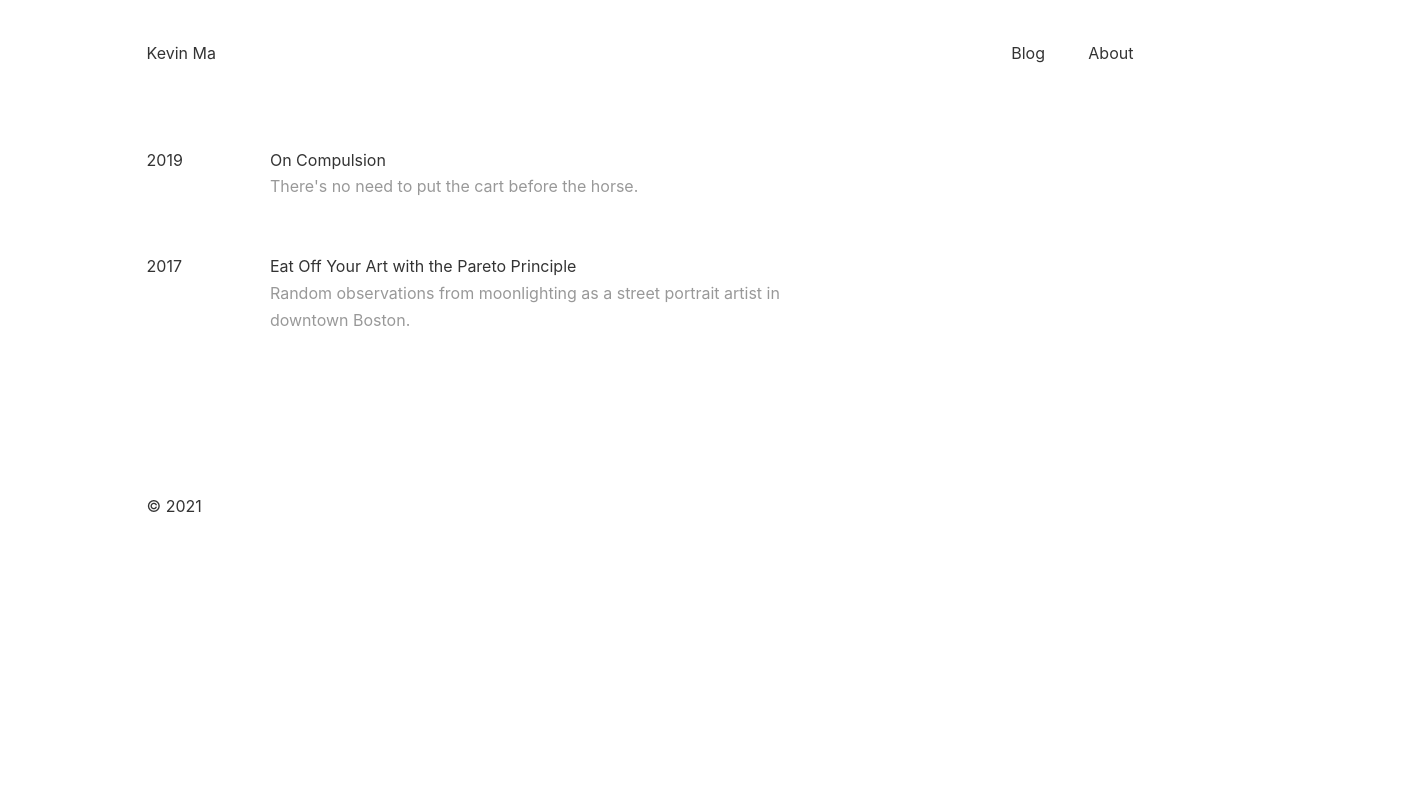
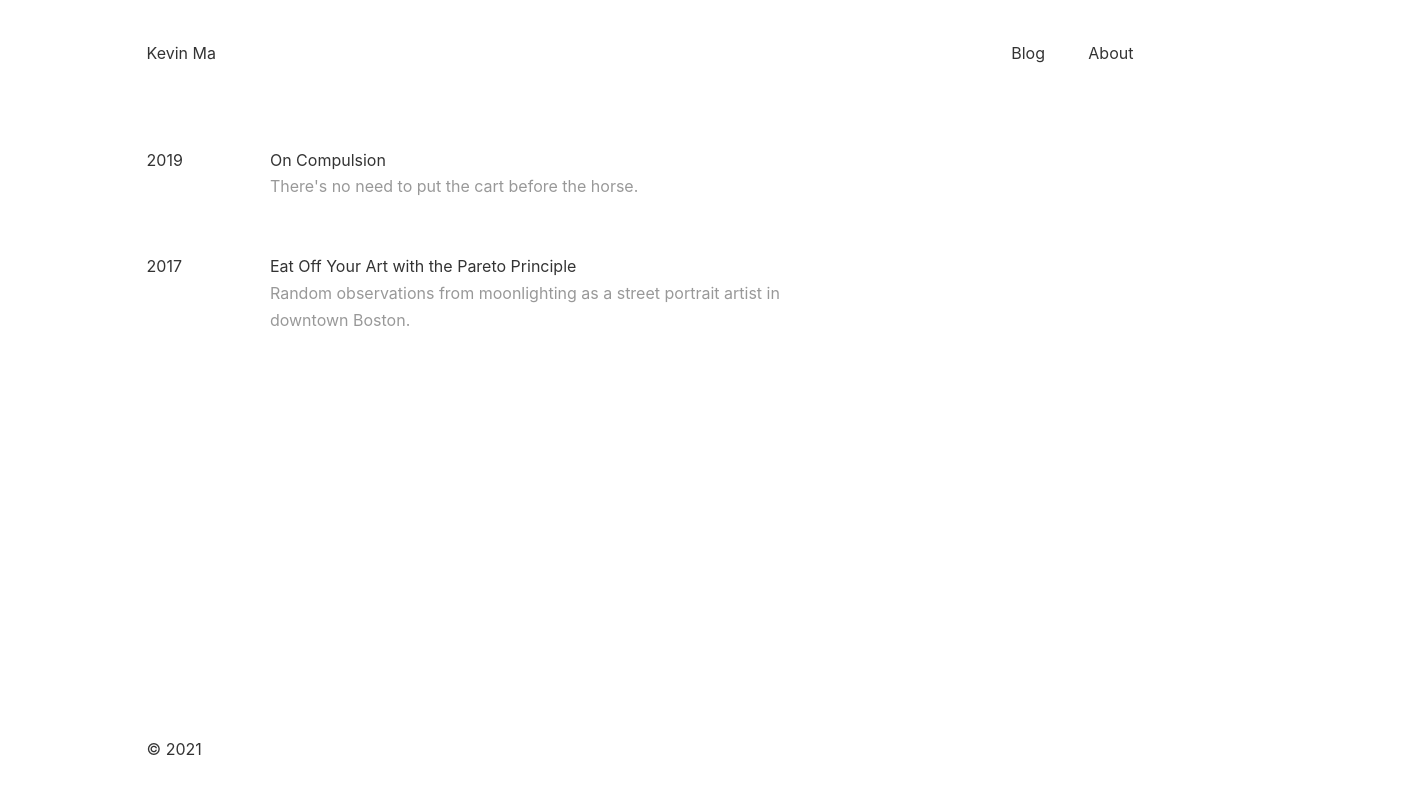
Before and after one commit to mayybee/kevthema, a Gatsby site: page /blog in a window 1280 px wide. Shown: the whole page, 1427 px wide, since content can reach past the window. Built offline with nearby package versions, Linux system fonts and the light colour scheme; Gatsby itself is replaced by a stand-in of ours; some packages are replaced by stand-ins of ours; a web font is replaced by a local one.

Commit message:
improve footer

```diff
--- a/src/components/layout.js
+++ b/src/components/layout.js
@@ -48,24 +48,26 @@ const Layout = ({ location, title, children }) => {
     )
   }
   return (
+    <div className="min-h-screen relative">
     <div
       style={{
         marginLeft: `auto`,
         marginRight: `auto`,
         maxWidth: rhythm(40),
-        // padding: `${rhythm(1.5)} ${rhythm(1.5)}`,
       }}
       className="p-5 md:p-10" //reponsive padding for all content
     >
       <Header title={title}/>
       <main style={{
                   marginTop: rhythm(3),
+                  marginBottom: rhythm(3),
                 }}>{children}</main>
-      <footer style={{
-          marginTop: rhythm(4),
-        }}>
+      <footer className="footer" style={{
+                height: "4rem"
+      }}>
         © {new Date().getFullYear()}
       </footer>
+    </div>
     </div>
   )
 }
--- a/src/global.css
+++ b/src/global.css
@@ -29,6 +29,12 @@
 
 .hovercolor:hover {
     color:rgb(146, 28, 225);
+}
+
+.footer {
+    position: absolute;
+  bottom: 0;
+  width: 100%;
 }
 
 /* Trickery: Instead of using tailwind's normal resets,
--- a/src/pages/blog.tsx
+++ b/src/pages/blog.tsx
@@ -36,7 +36,8 @@ const BlogIndex = ({ data, location }: PageProps<Data>) => {
   return (
     <Layout location={location} title={siteTitle} >
       <SEO title="Writing" />
-      <div className="grid grid-cols-8">
+
+      <div className="grid grid-cols-8 	">
       {posts.map(({ node }) => {
         const title = node.frontmatter.title || node.fields.slug
         let year = Number(moment(node.frontmatter.date).format('YYYY'))
@@ -68,13 +69,13 @@ const BlogIndex = ({ data, location }: PageProps<Data>) => {
             </Link>
           </article>
         </div>
+
         </>
         )
 
 
       })}
       </div>
-
 
     </Layout>
   )
```
